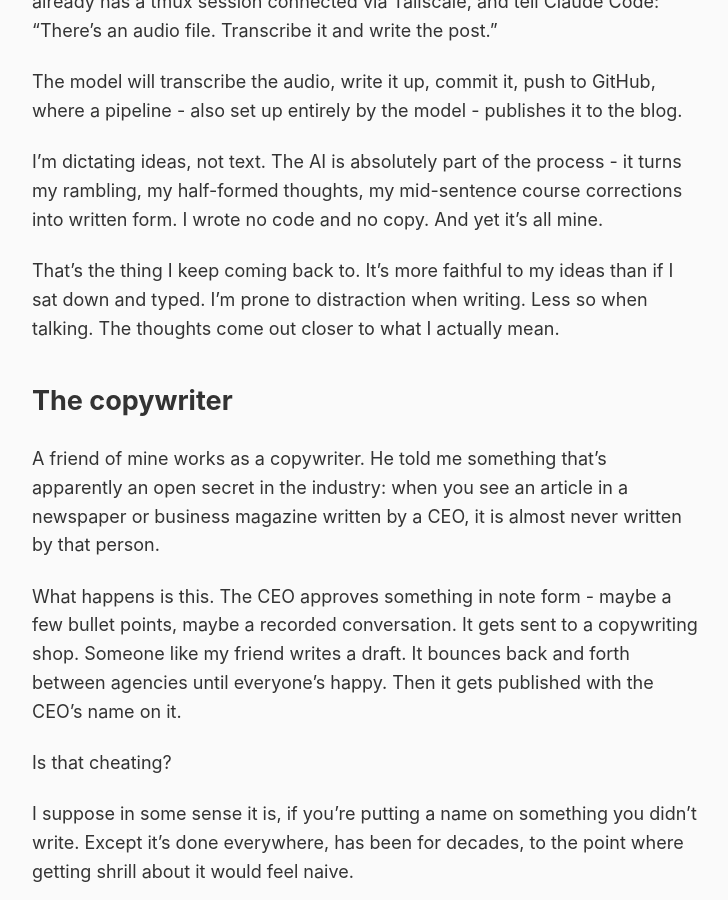
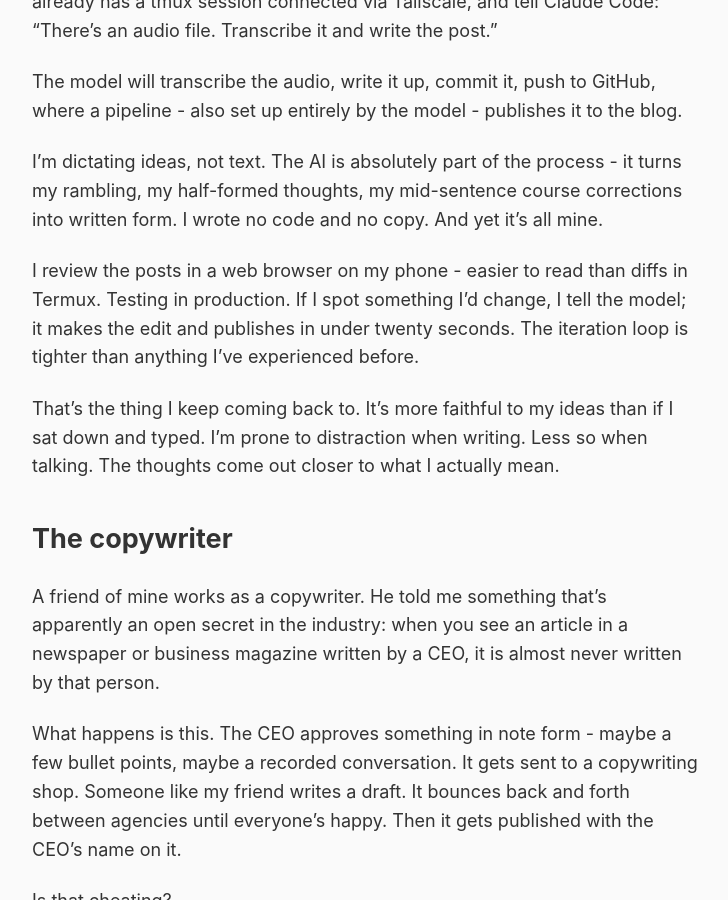
Before and after one commit to rob137/rob137.github.io, a Jekyll site: the page built from _posts/2026-01-03-is-it-cheating.md, in a window 1280 px wide and 900 px high, scrolled down 1054 px. Shown: the whole window, without its empty margins (275-1003 px from the left). Built offline with Jekyll 4.4.1, drawn with Linux system fonts in a browser that asks for light colours.

Commit message:
Add iteration loop: review in browser, test in prod, 20 second edits
🤖 Generated with [Claude Code](https://claude.com/claude-code)

Co-Authored-By: Claude Opus 4.5 <noreply@anthropic.com>

```diff
--- a/_posts/2026-01-03-is-it-cheating.md
+++ b/_posts/2026-01-03-is-it-cheating.md
@@ -25,6 +25,8 @@ When I'm done, I'll open the recorder app, tap share, and Tailscale will appear
 The model will transcribe the audio, write it up, commit it, push to GitHub, where a pipeline - also set up entirely by the model - publishes it to the blog.
 
 I'm dictating ideas, not text. The AI is absolutely part of the process - it turns my rambling, my half-formed thoughts, my mid-sentence course corrections into written form. I wrote no code and no copy. And yet it's all mine.
+
+I review the posts in a web browser on my phone - easier to read than diffs in Termux. Testing in production. If I spot something I'd change, I tell the model; it makes the edit and publishes in under twenty seconds. The iteration loop is tighter than anything I've experienced before.
 
 That's the thing I keep coming back to. It's more faithful to my ideas than if I sat down and typed. I'm prone to distraction when writing. Less so when talking. The thoughts come out closer to what I actually mean.
 
```
